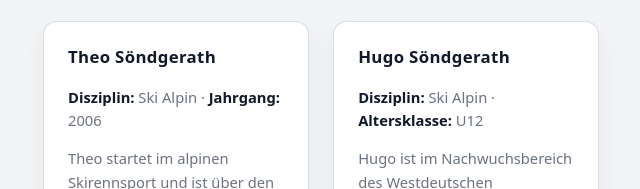
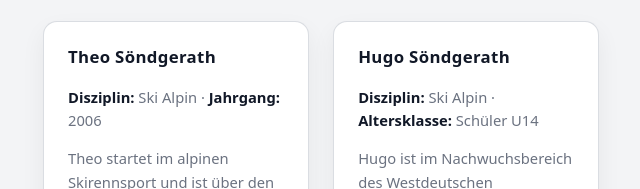
Before and after one commit to mbssport/mbs-sportfoerderung, a plain HTML site: page index.html in a window 1280 px wide. Shown: the part 1307-1496 px from the top of the page, 67-707 px from the left. Drawn offline with Linux system fonts and the light colour scheme.

Commit message:
Update index.html
update 3+

```diff
--- a/index.html
+++ b/index.html
@@ -577,7 +577,7 @@
         <div class="card">
           <h3>Hugo Söndgerath</h3>
           <p class="athlete-meta">
-            <strong>Disziplin:</strong> Ski Alpin · <strong>Altersklasse:</strong> U12
+            <strong>Disziplin:</strong> Ski Alpin · <strong>Altersklasse:</strong> Schüler U14
           </p>
       <p>
             Hugo ist im Nachwuchsbereich des Westdeutschen Skiverbands aktiv und startet
```
